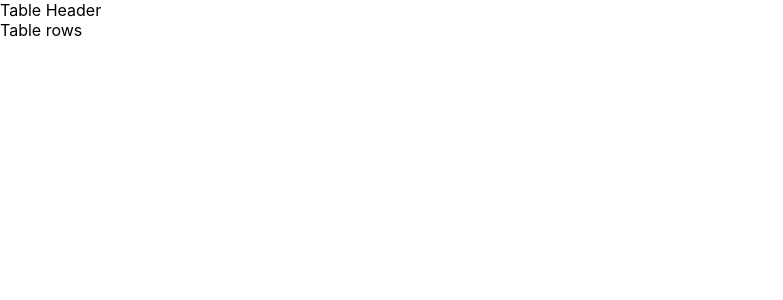
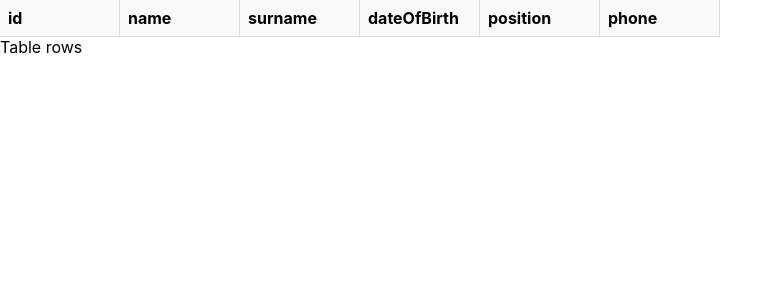
Before and after one commit to Profile/nextjs-datasheet, a Next.js app: page /sheets in a window 1280 px wide. Shown: the top 300 px of the page, without its empty margins (0-783 px from the left). Built offline with nearby package versions, Linux system fonts and the light colour scheme.

Commit message:
Add table header

```diff
--- a/pages/sheets/index.js
+++ b/pages/sheets/index.js
@@ -21,7 +21,28 @@ export default function Sheets() {
 
       <main>
           <div className={styles.container}>
-              <div className={styles.tableHeader}> Table Header </div>
+              <div className={styles.tableHeader}>
+                  <div className={styles.tableHeaderRows}>
+                      <div className={styles.tableHeaderCell}>
+                          id
+                      </div>
+                      <div className={styles.tableHeaderCell}>
+                          name
+                      </div>
+                      <div className={styles.tableHeaderCell}>
+                          surname
+                      </div>
+                      <div className={styles.tableHeaderCell}>
+                          dateOfBirth
+                      </div>
+                      <div className={styles.tableHeaderCell}>
+                          position
+                      </div>
+                      <div className={styles.tableHeaderCell}>
+                          phone
+                      </div>
+                  </div>
+              </div>
               <div> {/* TODO: Search functionality*/} </div>
               <div className={styles.tableContentRows}> Table rows </div>
           </div>
```
